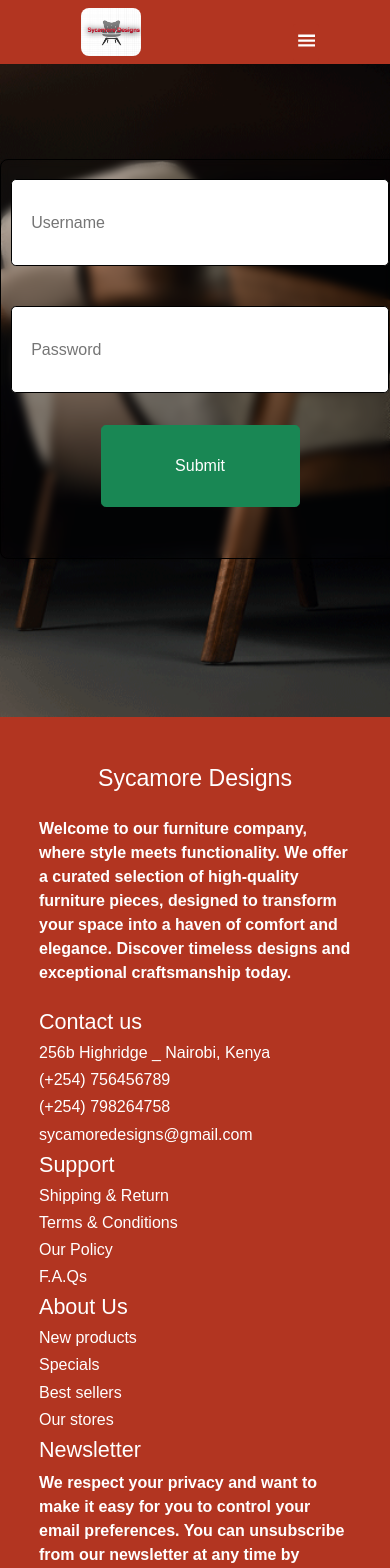
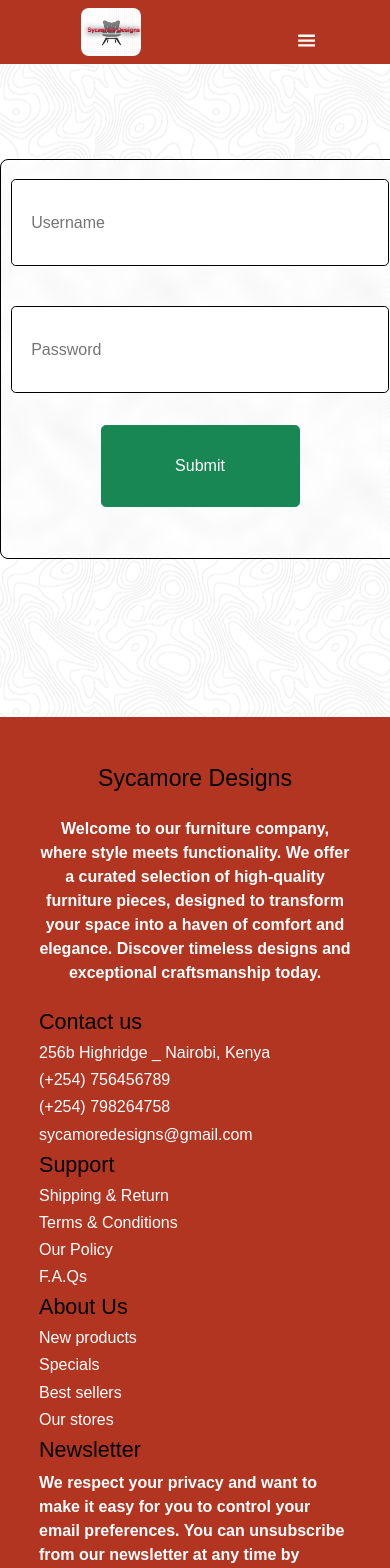
Before and after one commit to Roche001/FurniFusion, a React (Create React App) app: page /Log in a window 390 px wide. Shown: the top 1568 px of the page. Built offline with nearby package versions, Linux system fonts and the light colour scheme; a web font is replaced by a local one.

Commit message:
update changes

```diff
--- a/src/components/footer/Footer.css
+++ b/src/components/footer/Footer.css
@@ -18,6 +18,7 @@
 }
 .footer-about h3 {
   font-family: "Signika Negative", sans-serif;
+  color: #000000;
 }
 .footer-about p {
   margin-top: 1rem;
@@ -122,11 +123,17 @@
   color: #ffffff;
   margin-top: 0.2rem;
 }
+.footer-contact h4,
+.footer-support h4,
+.footer-us h4,
+.footer-news h4 {
+  color: #000000;
+}
 
 @media screen and (max-width: 600px) {
   .footer-about {
     width: 80vw;
-    text-align: start;
+    text-align: center;
   }
   .footer-detail {
     display: flex;
@@ -140,6 +147,9 @@
   input {
     width: 60%;
   }
+  .footer-button {
+    width: 40%;
+  }
   .news {
     width: 100%;
   }
--- a/src/components/log/Log.css
+++ b/src/components/log/Log.css
@@ -1,5 +1,5 @@
 .log-container {
-  background: url("../../images/Armchair.png");
+  /* background: url("../../images/Armchair.png"); */
   height: 85vh;
   background-repeat: no-repeat;
   background-position: center;
--- a/src/index.css
+++ b/src/index.css
@@ -11,7 +11,10 @@
 }
 
 body {
-  background: #ffffffff;
+  background: url("images/footer.jpg");
+  background-repeat: repeat;
+  background-position: center;
+  background-size: auto;
   font-family: "Signika Negative", sans-serif;
   color: #000000;
 }
```
